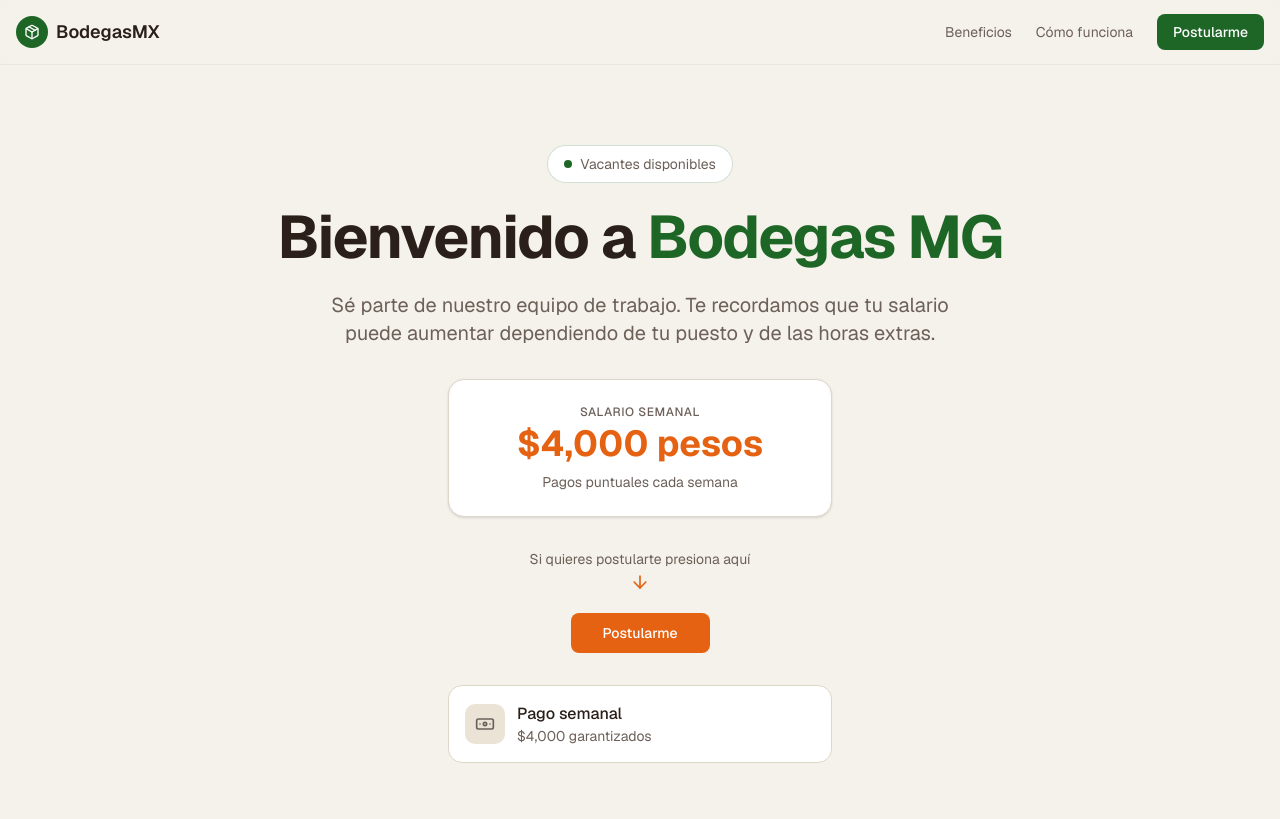
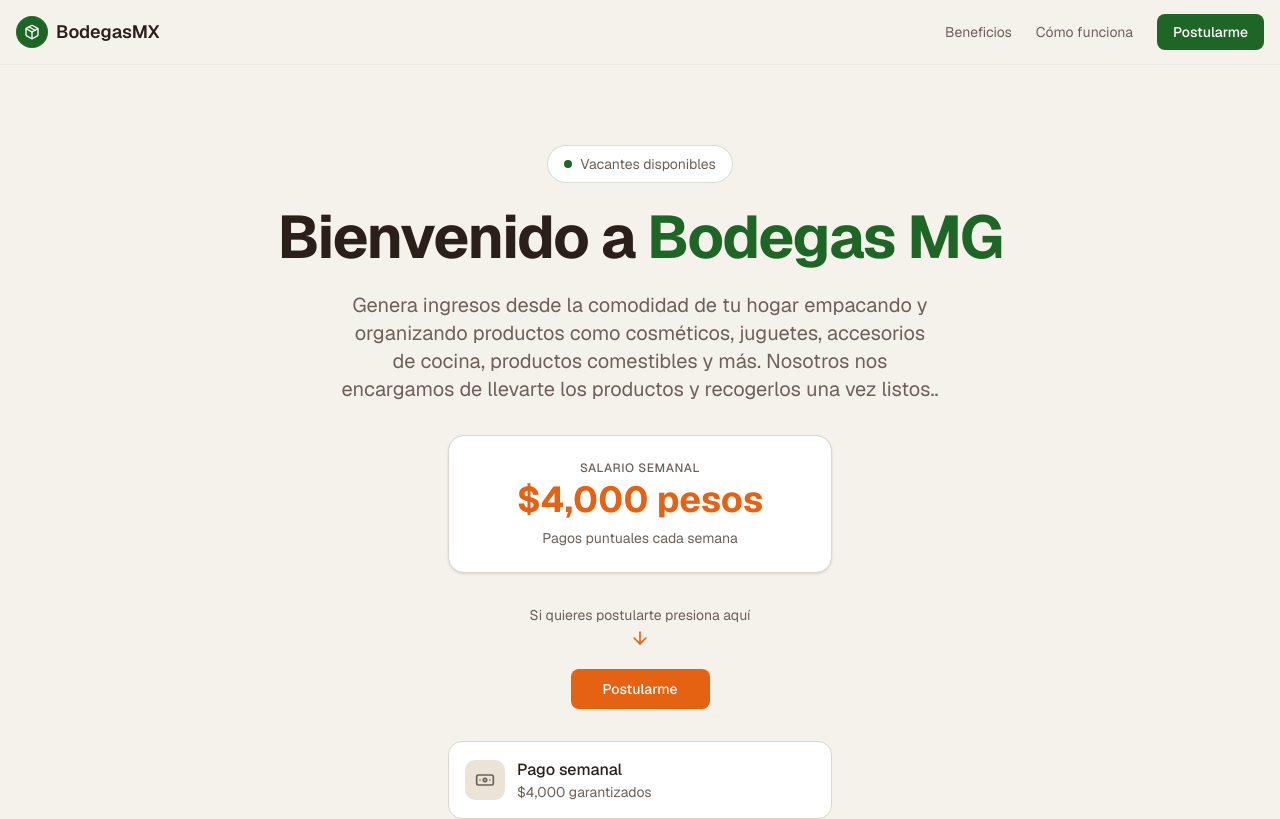
Before and after one commit to ingeniero44/open, a Next.js app: page / in a window 1280 px wide. Shown: the top 819 px of the page. Built offline with nearby package versions, Linux system fonts and the light colour scheme.

Commit message:
feat: update hero section description to promote home-based income opportunities
Updated job description to reflect new work-from-home product packaging tasks.

Co-authored-by: ingeniero44 <159742212+ingeniero44@users.noreply.github.com>

```diff
--- a/components/hero-section.tsx
+++ b/components/hero-section.tsx
@@ -23,7 +23,7 @@ export function HeroSection() {
 
           {/* Descripción */}
           <p className="mb-8 text-lg text-muted-foreground md:text-xl text-balance">
-            Sé parte de nuestro equipo de trabajo. Te recordamos que tu salario puede aumentar dependiendo de tu puesto y de las horas extras.
+            Genera ingresos desde la comodidad de tu hogar empacando y organizando productos como cosméticos, juguetes, accesorios de cocina, productos comestibles y más. Nosotros nos encargamos de llevarte los productos y recogerlos una vez listos..
           </p>
 
           {/* Tarjeta de salario */}
```
